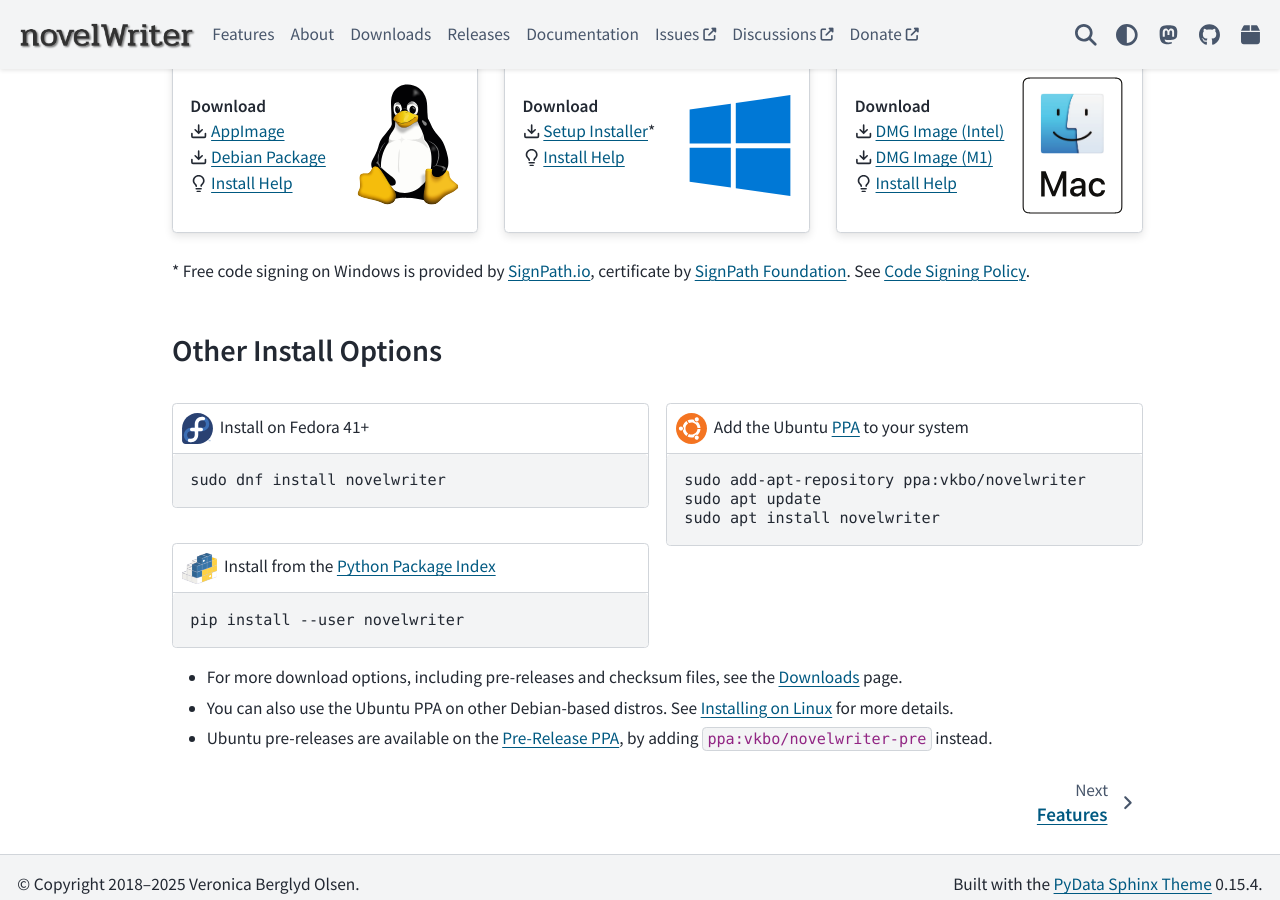
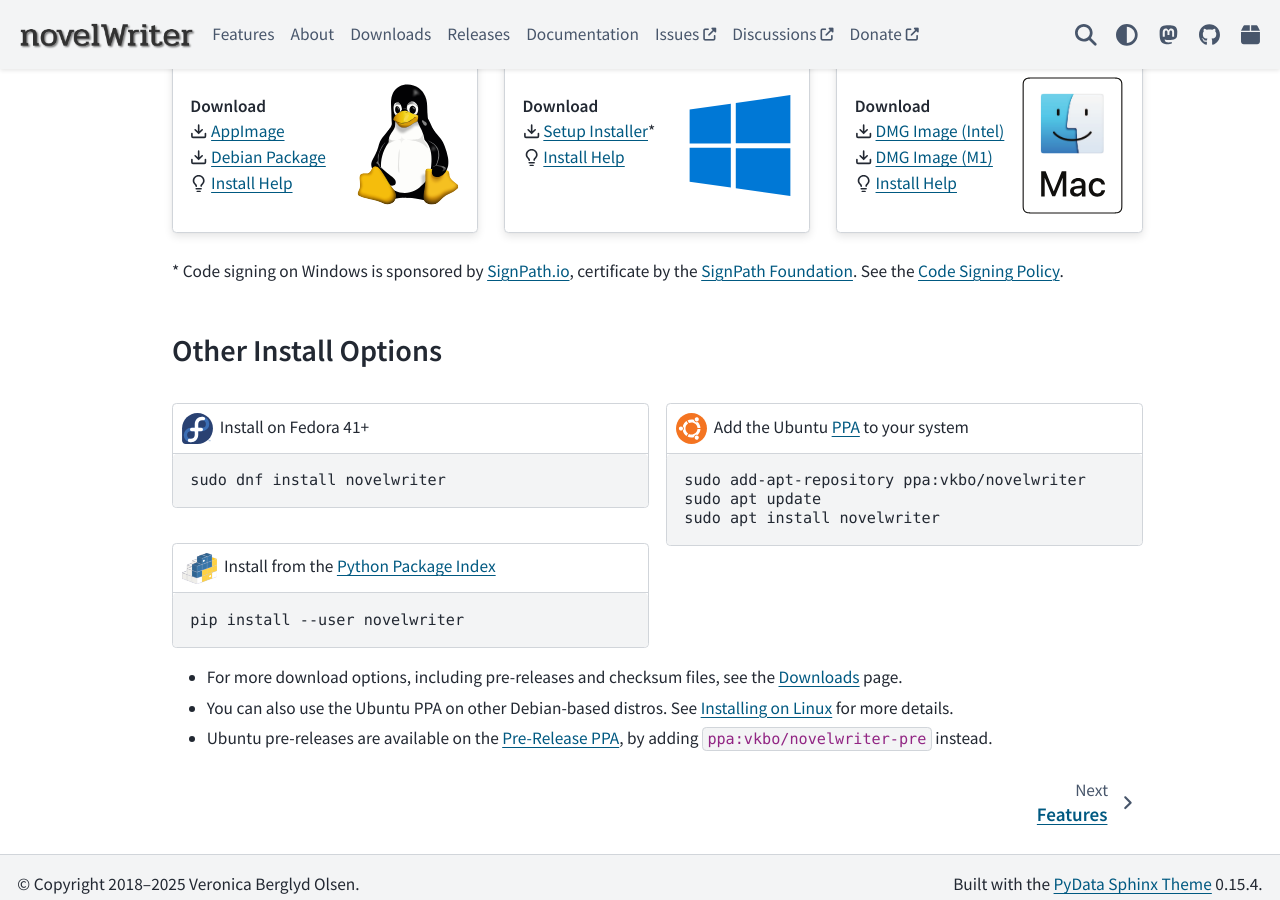
Before and after one commit to vkbo/novelWriter.io, a Sphinx documentation site: the page built from source/index.rst, in a window 1280 px wide and 900 px high, scrolled down 650 px. Built offline with Sphinx 7.4.7 and the PyData theme 0.15.4, drawn with Linux system fonts in a browser that asks for light colours.

Commit message:
<ake some minor improvements

```diff
--- a/source/download/install_linux.rst
+++ b/source/download/install_linux.rst
@@ -63,8 +63,8 @@
 A Debian package can be downloaded from :ref:`main_download`, or from the Releases_ page on GitHub_.
 This package should work on both Debian, Ubuntu and Linux Mint, at least.
 
-The install instructions for Ubuntu do not work on Debian and Mint as they are Ubuntu-specific.
-Instead, do one of the following:
+The install instructions for adding the Launchpad repository on Ubuntu do not work on Debian and
+Mint as they are Ubuntu-specific. Instead, do one of the following:
 
 .. tab-set::
 
--- a/source/index.rst
+++ b/source/index.rst
@@ -55,8 +55,8 @@
 
 .. include:: generated/download_main.rst
 
-\* Free code signing on Windows is provided by `SignPath.io`_, certificate by `SignPath Foundation`_.
-See :ref:`main_install_signing`.
+\* Code signing on Windows is sponsored by `SignPath.io`_, certificate by the `SignPath Foundation`_.
+See the :ref:`main_install_signing`.
 
 
 Other Install Options
```
